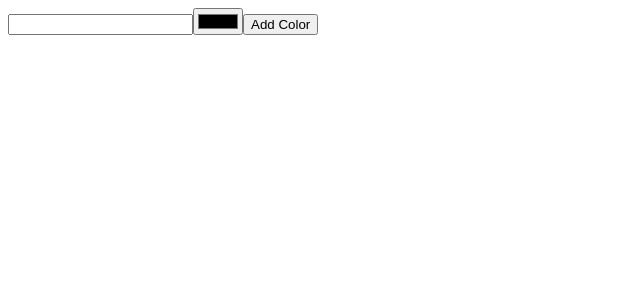
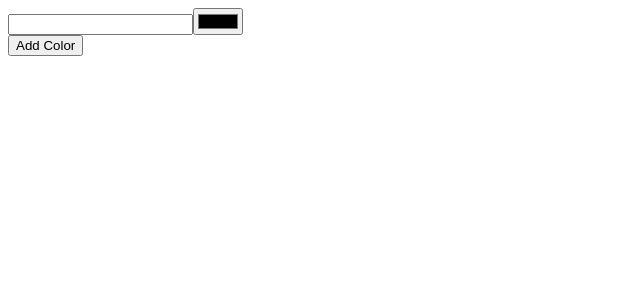
Before and after one commit to mcnadams/react-forms, a React app: page / in a window 1280 px wide. Shown: the top 300 px of the page, without its empty margins (0-640 px from the left). Built offline with nearby package versions, Linux system fonts and the light colour scheme.

Commit message:
Color component

```diff
--- /dev/null
+++ b/src/components/Color.js
@@ -0,0 +1,34 @@
+import React from 'react';
+import PropTypes from 'prop-types';
+
+function Color({ name, hex }) {
+
+  const rgb = {
+    red: '',
+    green: '',
+    blue: ''
+  };
+
+  return (
+    <dl>
+      {name && <><dt>Name:</dt>
+      <dd>{name}</dd></>}
+
+      <dt>Hex:</dt>
+      <dd>{hex}</dd>
+
+      <dt>RGB:</dt>
+      <dd>Red: {rgb.red}</dd>
+      <dd>Green: {rgb.green}</dd>
+      <dd>Blue: {rgb.blue}</dd>
+    </dl>
+  );
+
+}
+
+Color.propTypes = {
+  name: PropTypes.string,
+  hex: PropTypes.string.isRequired
+};
+
+export default Color;
--- a/src/components/Colors.js
+++ b/src/components/Colors.js
@@ -1,11 +1,12 @@
 import React from 'react';
 import PropTypes from 'prop-types';
+import Color from './Color';
 
 function Colors({ colors }) {
   const colorList = colors.map(color => {
     return (
       <li key='color.name'>
-        <Color name={color.name} hex={color.hex} />
+        <Color name={color.name} hex={color.color} />
       </li>
     );
   });
--- a/src/components/CreateColor.js
+++ b/src/components/CreateColor.js
@@ -13,14 +13,14 @@ export default class CreateColor extends PureComponent {
 
   handleSubmit = event => {
     event.preventDefault();
-    this.props.addColor({ name: this.state.name, hex: this.state.color });
+    this.props.addColor({ name: this.state.name, color: this.state.color });
   }
 
-  handleNameChange({ target }) {
+  handleNameChange = ({ target }) => {
     this.setState({ name: target.value });
   }
 
-  handleChange({ target }) {
+  handleColorChange = ({ target }) => {
     this.setState({ color: target.value });
   }
 
@@ -29,6 +29,7 @@ export default class CreateColor extends PureComponent {
       <form onSubmit={this.handleSubmit}>
         <input type="text" name="name" value={this.state.name} onChange={this.handleNameChange} />
         <input type="color" name="color" value={this.state.color} onChange={this.handleColorChange} />
+        <br></br>
         <button>Add Color</button>
       </form>
     );
```
